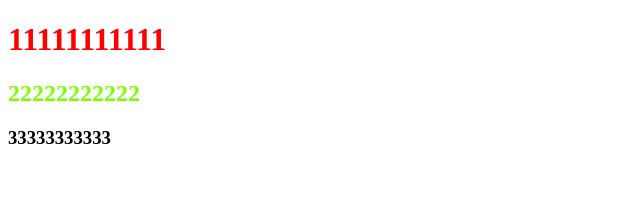
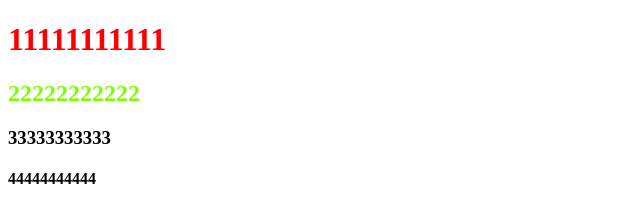
Before and after one commit to LiNeoXY/WebFrontendCode, a plain HTML site: page frontend/css/fe_15_css.html in a window 1280 px wide. Shown: the whole page, without its empty margins (0-640 px from the left). Drawn offline with Linux system fonts and the light colour scheme.

Commit message:
提交测试

```diff
--- a/frontend/css/fe_15_css.html
+++ b/frontend/css/fe_15_css.html
@@ -25,6 +25,7 @@
   <h1>11111111111</h1>
   <h2>22222222222</h2>
   <h3>33333333333</h3>
+  <h4>44444444444</h4>
 </body>
 
 </html>
```
